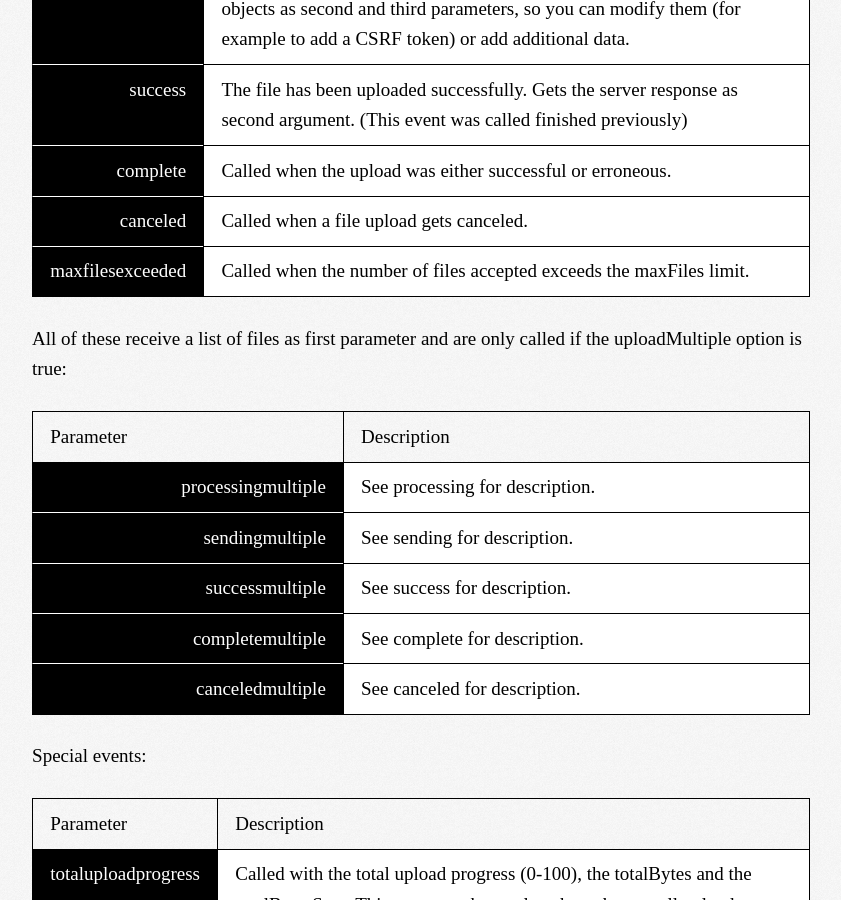
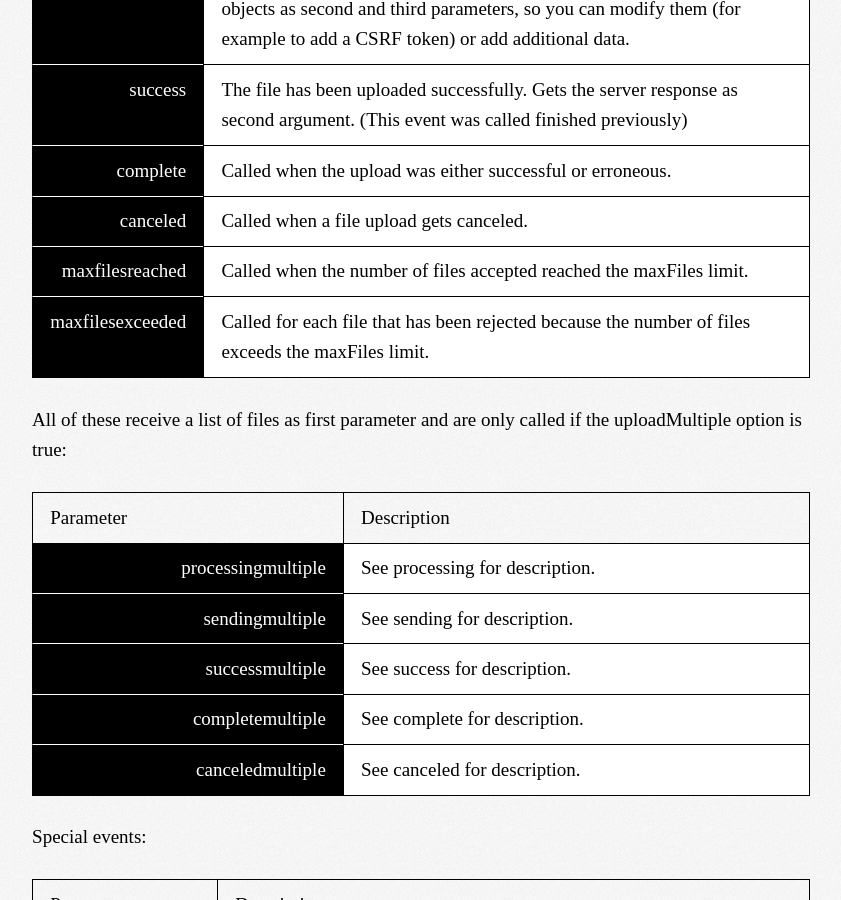
Before and after one commit to dropzone/dropzone, a Jekyll site: the page built from index.md, in a window 1280 px wide and 900 px high, scrolled down 15798 px. Shown: the whole window, without its empty margins (219-1060 px from the left). Built offline with Jekyll 4.4.1, drawn with Linux system fonts in a browser that asks for light colours; Markdown is read by kramdown in place of the engine named in the settings; comment, search, counter and statistics services are not loaded.

Commit message:
Added the maxfilesreached event info.

```diff
--- a/index.md
+++ b/index.md
@@ -401,7 +401,8 @@ All of these receive the [file](https://developer.mozilla.org/en-US/docs/DOM/Fil
 | `success`             | The file has been uploaded successfully. Gets the server response as second argument. (This event was called `finished` previously)
 | `complete`            | Called when the upload was either successful or erroneous.
 | `canceled`            | Called when a file upload gets canceled.
-| `maxfilesexceeded`    | Called when the number of files accepted exceeds the `maxFiles` limit.
+| `maxfilesreached`     | Called when the number of files accepted reached the `maxFiles` limit.
+| `maxfilesexceeded`    | Called for each file that has been rejected because the number of files exceeds the `maxFiles` limit.
 
 All of these receive a list of files as first parameter and are only called if the `uploadMultiple` option is true:
 
```
